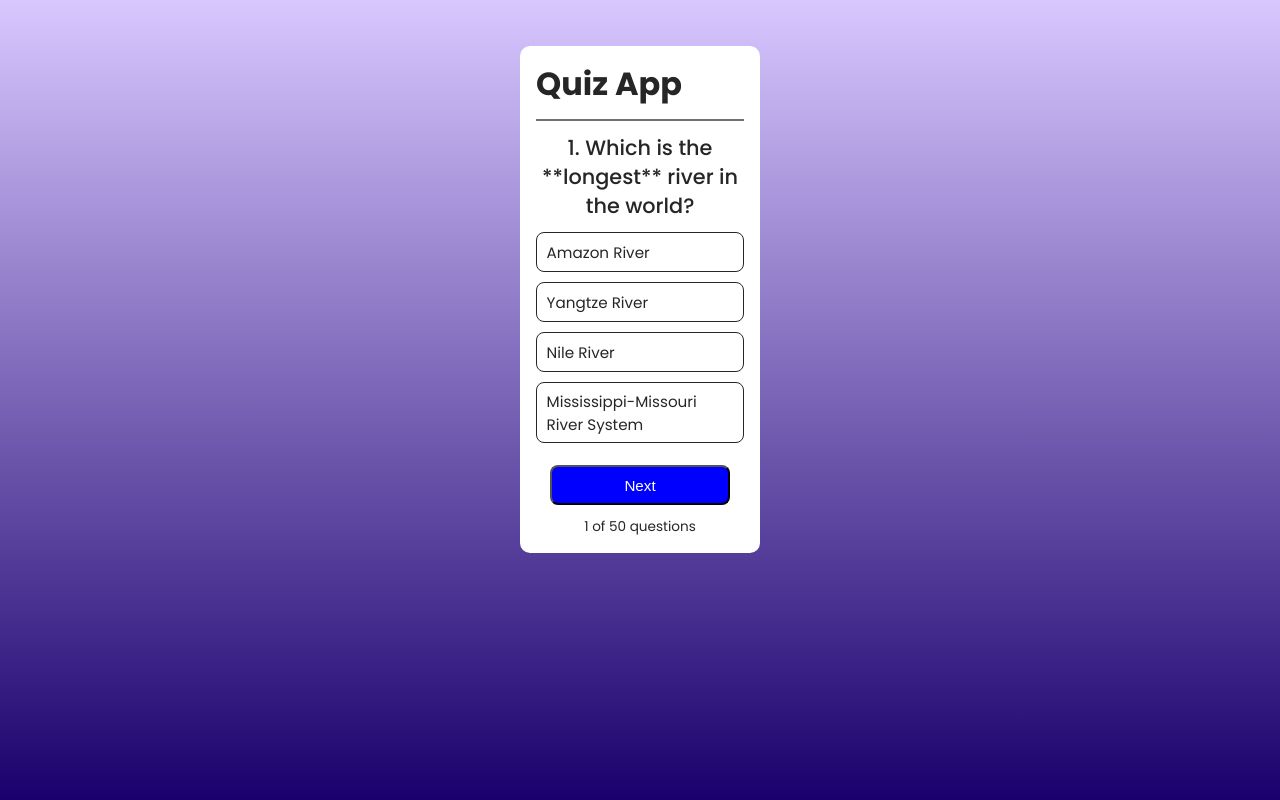
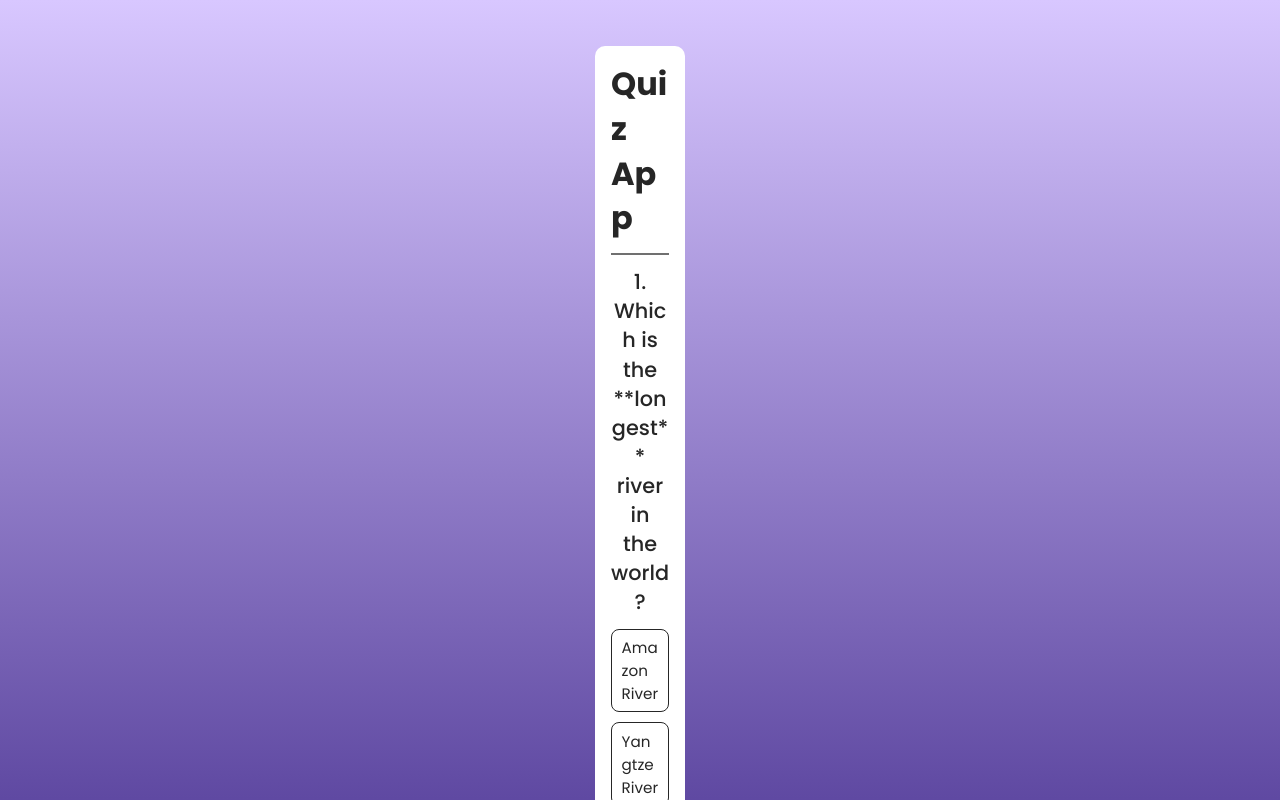
Before and after one commit to siam-gits/quiz-app, a React (Vite) app: page / in a window 1280 px wide. Shown: the top 800 px of the page. Built offline with nearby package versions, Linux system fonts and the light colour scheme.

Commit message:
Update Quiz.css

```diff
--- a/src/Components/Quiz/Quiz.css
+++ b/src/Components/Quiz/Quiz.css
@@ -1,7 +1,7 @@
 /* Base Container for All Devices */
 .container {
-  width: 80%;            /* reasonable width on desktop */
-  max-width: 300px;      /* keeps it compact */
+  width: 60%;            /* reasonable width on desktop */
+  max-width: 150px;      /* keeps it compact */
   margin: 30px auto;
   padding: 1rem;
   background: white;
```
